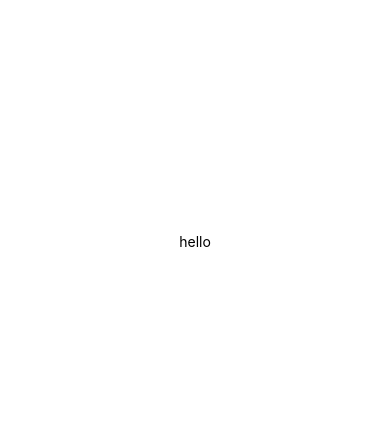
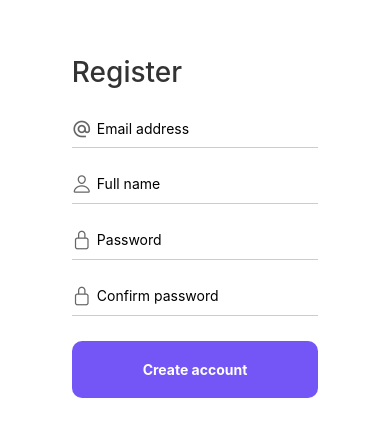
Before and after one commit to e-yang08/ilLuSIonOfgReaTNesS, a React Native app in the folder AwesomeProject/: screen / in a window 390 px wide. Shown: the part 181-618 px from the top of the page. Built offline with nearby package versions, Linux system fonts and the light colour scheme.

Commit message:
Login/Register page frontend

```diff
--- a/AwesomeProject/App.js
+++ b/AwesomeProject/App.js
@@ -1,11 +1,12 @@
 import { StatusBar } from 'expo-status-bar';
 import { StyleSheet, Text, View } from 'react-native';
 import LoginPage from './pages/Login/login';
+import RegistrationPage from './pages/Login/registration';
 
 export default function App() {
   return (
     <View style={styles.container}>
-      <LoginPage/>
+      <RegistrationPage/>
     </View>
   );
 }
--- a/AwesomeProject/pages/Login/login.js
+++ b/AwesomeProject/pages/Login/login.js
@@ -2,8 +2,38 @@ import {SafeAreaView, View, Text, TextInput, TouchableOpacity, Image} from 'reac
 import MaterialIcons from 'react-native-vector-icons/MaterialIcons';
 import Ionicons from 'react-native-vector-icons/Ionicons';
 import InputField from '../../components/input-field';
-export default function LoginPage({navigation}){
+import { useState } from 'react';
+export default function LoginPage({ navigation }) {
+    const [email, setEmail]=useState('');
+    const [password, setPassword]=useState('');
     return(
-        <Text>hello</Text>
+                <SafeAreaView style={{flex:1, justifyContent:'center'}}>
+        <View style={{paddingHorizontal:25}}>
+        <Text
+            style={{
+                fontSize:28,
+                fontWeight: '500',
+                color:"#333",
+                marginBottom:30
+            }}>
+            Login
+        </Text>
+        <InputField label={'Email address'} icon={<MaterialIcons name='alternate-email' size={20} color='#666'style={{marginRight:5}}/>} keyboardType={'email-address'} value={email} onChangeFunc={(text)=>setEmail(text)}/>
+        <InputField label={'Password'} icon={<Ionicons name='lock-closed-outline' size={20} color='#666'style={{marginRight:5}}/>} inputType={'password'} fieldButtonLabel={'Forgot?'} value={password} onChangeFunc={(text)=>setPassword(text)}/>
+        <TouchableOpacity style={{backgroundColor:'#7455f6', padding:20, borderRadius:10, marginBottom:30}} /*onPress={onPressLogin}*/>
+            <Text style={{textAlign:'center', fontWeight:700, color:'#FFF'}}>Login</Text>
+        </TouchableOpacity>
+
+        <View style={{flexDirection:'row', justifyContent:'center', marginBottom:30}}>
+        <Text> New to the app?</Text>
+        <TouchableOpacity onPress={()=>{navigation.navigate("Register")}}>
+            <Text style={{color:'#7455f6', fontWeight:700}}>Register</Text>
+        </TouchableOpacity>
+
+        </View>
+
+        </View>
+
+    </SafeAreaView >
     )
 }
--- a/AwesomeProject/pages/Login/registration.js
+++ b/AwesomeProject/pages/Login/registration.js
@@ -1 +1,40 @@
 import {SafeAreaView, View, Text, TextInput, TouchableOpacity, Image} from 'react-native';
+import { useState } from 'react';
+import MaterialIcons from 'react-native-vector-icons/MaterialIcons';
+import Ionicons from 'react-native-vector-icons/Ionicons';
+import InputField from '../../components/input-field';
+export default  function RegistrationPage({ navigation }){
+    const [name, setName]=useState('');
+    const [email, setEmail]=useState('');
+    const [password, setPassword]=useState('');
+    const [confirmPassword, setConfirmPassword]=useState('');
+    return (
+                <SafeAreaView style={{flex:1, justifyContent:'center'}}>
+            <View style={{paddingHorizontal:25}}>
+            <Text
+                style={{
+                    fontSize:28,
+                    fontWeight: '500',
+                    color:"#333",
+                    marginBottom:30
+                }}>
+                Register
+            </Text>
+            <InputField label={'Email address'} icon={<MaterialIcons name='alternate-email' size={20} color='#666'style={{marginRight:5}}/>} keyboardType={'email-address'} onChangeFunc={(text)=>setEmail(text)} value={email}/>
+            <InputField label ={'Full name'} icon={<Ionicons name='person-outline' size={20} color='#666' style={{marginRight:5}}/>} value={name} onChangeFunc={(text)=>setName(text)}/>
+
+            <InputField label={'Password'} icon={<Ionicons name='lock-closed-outline' size={20} color='#666'style={{marginRight:5}}/>} inputType={'password'} value={password} onChangeFunc={(text)=>setPassword(text)}/>
+            <InputField label={'Confirm password'} icon={<Ionicons name='lock-closed-outline' size={20} color='#666'style={{marginRight:5}}/>} inputType={'password'} value={confirmPassword} onChangeFunc={(text)=>setConfirmPassword(text)}/>
+
+
+            <TouchableOpacity style={{backgroundColor:'#7455f6', padding:20, borderRadius:10, marginBottom:30}} /*onPress={onRegisterPress}*/>
+                <Text style={{textAlign:'center', fontWeight:700, color:'#FFF'}}>Create account</Text>
+            </TouchableOpacity>
+
+
+
+            </View>
+
+        </SafeAreaView>
+    )
+}
--- /dev/null
+++ b/package.json
@@ -0,0 +1,5 @@
+{
+  "dependencies": {
+    "react-native-vector-icons": "^10.0.3"
+  }
+}
```
Also changed, not shown: 1 other file (tests, documents, lock files or other folders).
